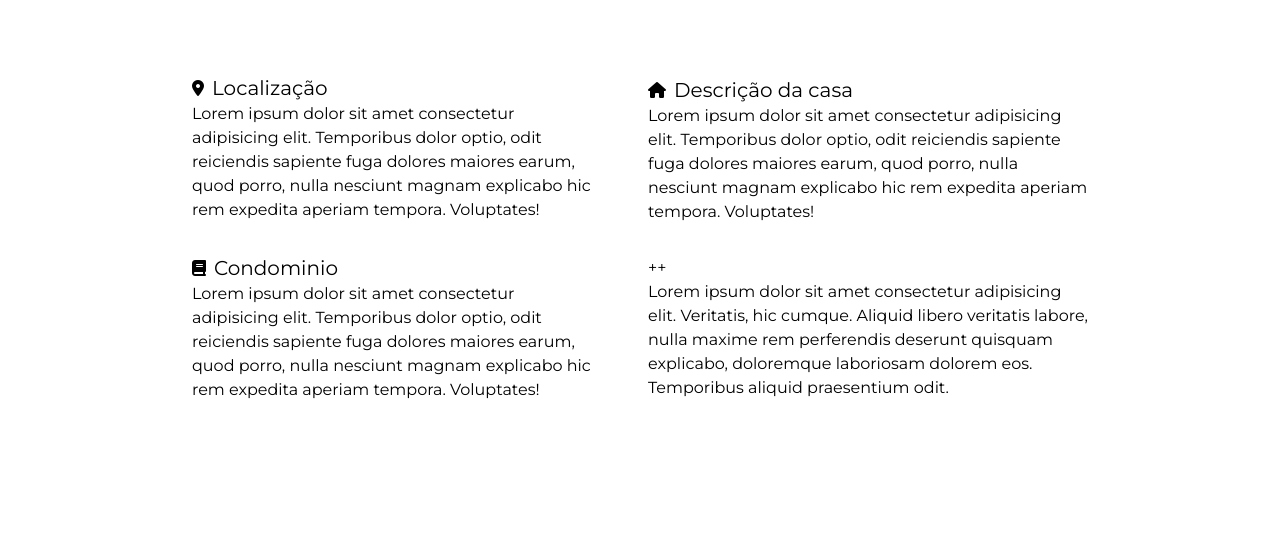
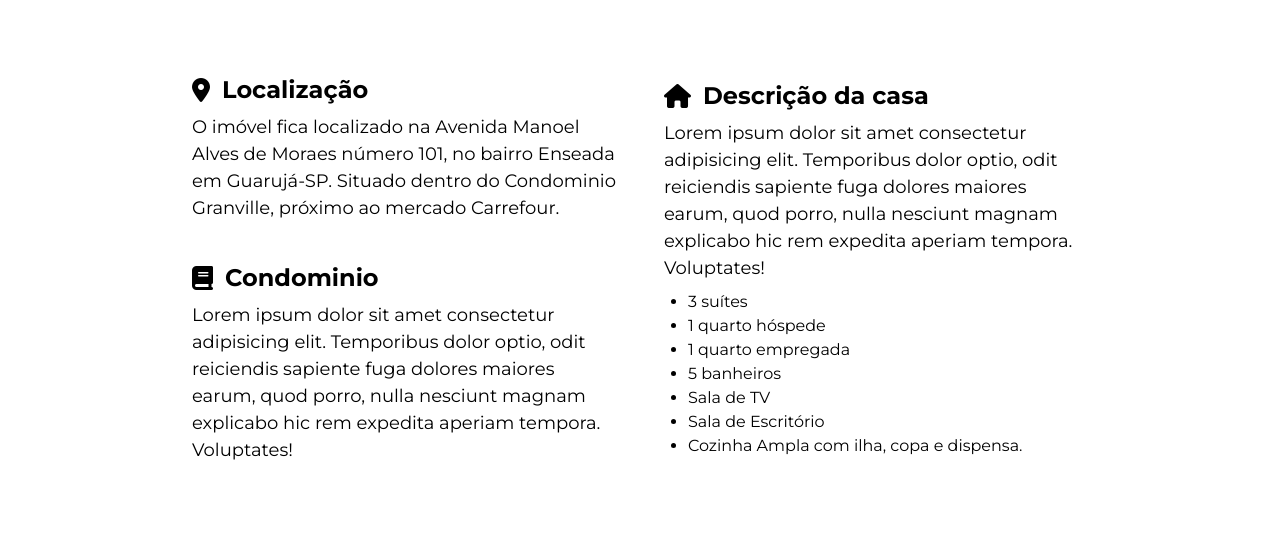
Before and after one commit to carloseduardo-silva/website-layouts, a plain HTML site: page imovel-template/index.html in a window 1280 px wide. Shown: the part 826-1366 px from the top of the page. Drawn offline with nearby package versions, Linux system fonts and the light colour scheme.

Commit message:
fix: Fixing typograph + some spacing

```diff
--- a/imovel-template/index.html
+++ b/imovel-template/index.html
@@ -26,43 +26,52 @@
 
     </header>
 
-    <section id="infos" class="flex flex-col items-center justify-center lg:flex-row px-12 md:px-16 py-16 lg:py-24 gap-8 lg:gap-12 mx-auto lg:w-4/5">
+    <section id="infos" class="flex flex-col items-center justify-center lg:flex-row px-12 md:px-16 py-16 lg:py-24 gap-10 lg:gap-12 mx-auto lg:w-4/5">
 
-        <div class="flex flex-col gap-8">
+        <div class="flex flex-col gap-10 ">
 
-            <div >
-                <div class="flex flex-row items-center gap-2">
+            <div class="flex flex-col gap-2">
+                <div class="flex flex-row items-center gap-3 text-2xl">
                     <i class="fa-solid fa-location-dot"></i>
-                    <h2 class="text-xl"> Localização </h2>
+                    <h2 class="font-bold " > Localização </h2>
                 </div>
-                <p>Lorem ipsum dolor sit amet consectetur adipisicing elit. Temporibus dolor optio, odit reiciendis sapiente fuga dolores maiores earum, quod porro, nulla nesciunt magnam explicabo hic rem expedita aperiam tempora. Voluptates!</p>
+                <p>O imóvel fica localizado na Avenida Manoel Alves de Moraes número 101, no bairro Enseada em Guarujá-SP.
+                    Situado dentro do Condominio Granville, próximo ao mercado Carrefour.</p>
             </div>
 
-            <div >
-                <div class="flex flex-row items-center gap-2">
+            <div  class="flex flex-col gap-2">
+                <div class="flex flex-row items-center gap-3 text-2xl">
                     <i class="fa-solid fa-book"></i>
-                    <h2 class="text-xl"> Condominio </h2>
+                    <h2 class="font-bold " > Condominio </h2>
                 </div>
                 <p>Lorem ipsum dolor sit amet consectetur adipisicing elit. Temporibus dolor optio, odit reiciendis sapiente fuga dolores maiores earum, quod porro, nulla nesciunt magnam explicabo hic rem expedita aperiam tempora. Voluptates!</p>
             </div>
 
         </div>
 
-        <div class="flex flex-col gap-8">
-
-            <div>
-                <div class="flex flex-row items-center gap-2">
-                    <i class="fa-solid fa-house"></i>
-                    <h2 class="text-xl">Descrição da casa </h2>
-                </div>
-                <p>Lorem ipsum dolor sit amet consectetur adipisicing elit. Temporibus dolor optio, odit reiciendis sapiente fuga dolores maiores earum, quod porro, nulla nesciunt magnam explicabo hic rem expedita aperiam tempora. Voluptates!</p>
-            </div>
+        <div class="flex flex-col gap-2">
 
 
-            <div>
-                <h2> ++ </h2>
-                <p>Lorem ipsum dolor sit amet consectetur adipisicing elit. Veritatis, hic cumque. Aliquid libero veritatis labore, nulla maxime rem perferendis deserunt quisquam explicabo, doloremque laboriosam dolorem eos. Temporibus aliquid praesentium odit.</p>
-            </div>
+                <div class="flex flex-row items-center gap-3 text-2xl">
+                    <i class="fa-solid fa-house"></i>
+                    <h2 class="font-bold ">Descrição da casa </h2>
+                </div>
+
+                <p>Lorem ipsum dolor sit amet consectetur adipisicing elit. Temporibus dolor optio, odit reiciendis sapiente fuga dolores maiores earum, quod porro, nulla nesciunt magnam explicabo hic rem expedita aperiam tempora. Voluptates!</p>
+
+                <ul class="list-disc ml-6">
+                    <li>3 suítes</li>
+                    <li>1 quarto hóspede</li>
+                    <li>1 quarto empregada</li>
+                    <li>5 banheiros</li>
+                    <li>Sala de TV</li>
+                    <li>Sala de Escritório</li>
+                    <li>Cozinha Ampla com ilha, copa e dispensa.</li>
+                </ul>
+
+
+
+
         </div>
     </section>
 
@@ -75,7 +84,7 @@
 
         <div id="formContainer" class="flex flex-col items-center justify-center gap-12 ">
 
-            <form class="flex flex-col items-center w-full bg-gray-100 p-6 gap-4" action="https://formsubmit.co/carloshenrique2015belo@gmail.com" method="POST">
+            <form class="flex flex-col items-center w-full bg-gray-100 p-6 gap-5" action="https://formsubmit.co/desenvolvedorcarloseduardo@gmail.com" method="POST">
 
                 <input type="hidden" name="_next" value="http://127.0.0.1:5500/imovel-template/index.html">
 
@@ -111,7 +120,7 @@
         Para mais informações:
         <div>
             <i class="fa-solid fa-phone mr-2"></i>
-            <a href="#">(13) 33717132</a></div>
+            <a href="tel:33717132">(13) 33717132</a></div>
     </footer>
 
 </body>
--- a/imovel-template/style.css
+++ b/imovel-template/style.css
@@ -38,6 +38,10 @@ button:hover{
     cursor: pointer;
 }
 
+p{
+    font-size: 18px;
+}
+
 iframe{
    width: 90%;
     height: 400px;
```
